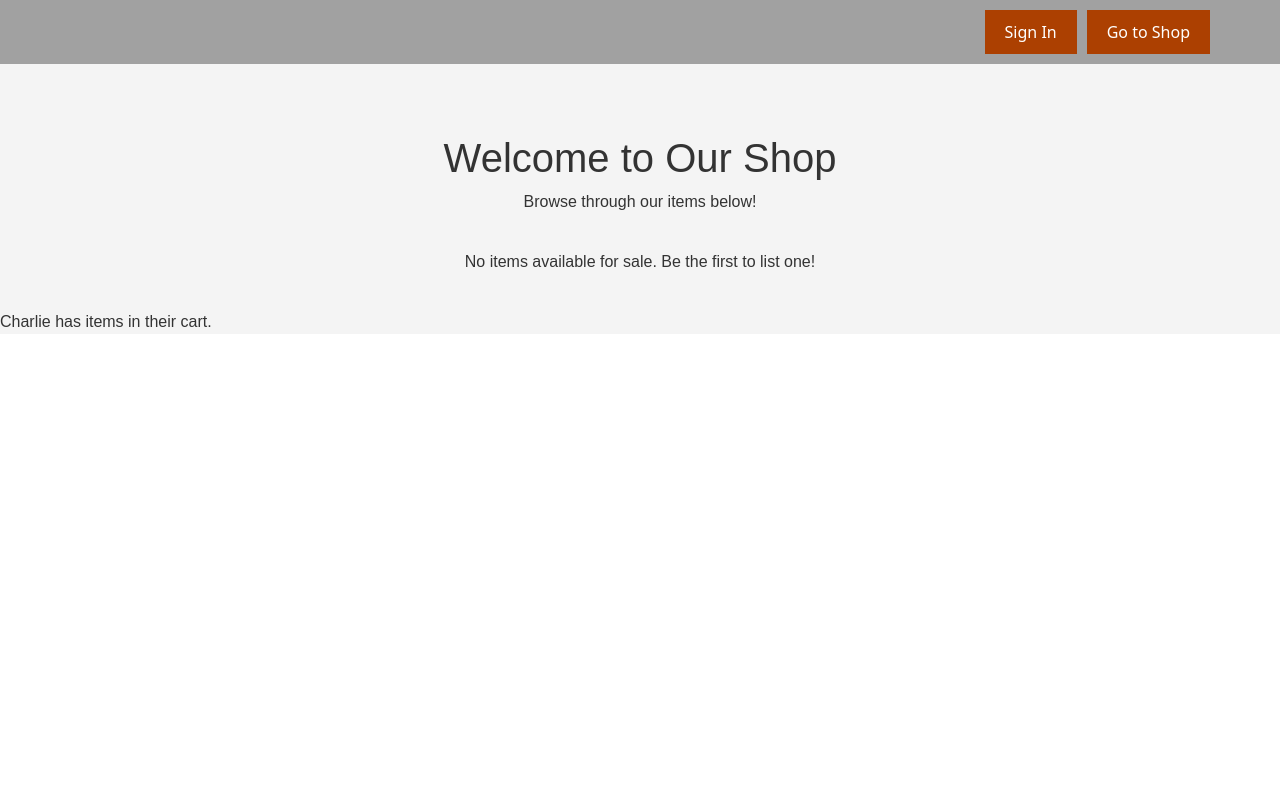
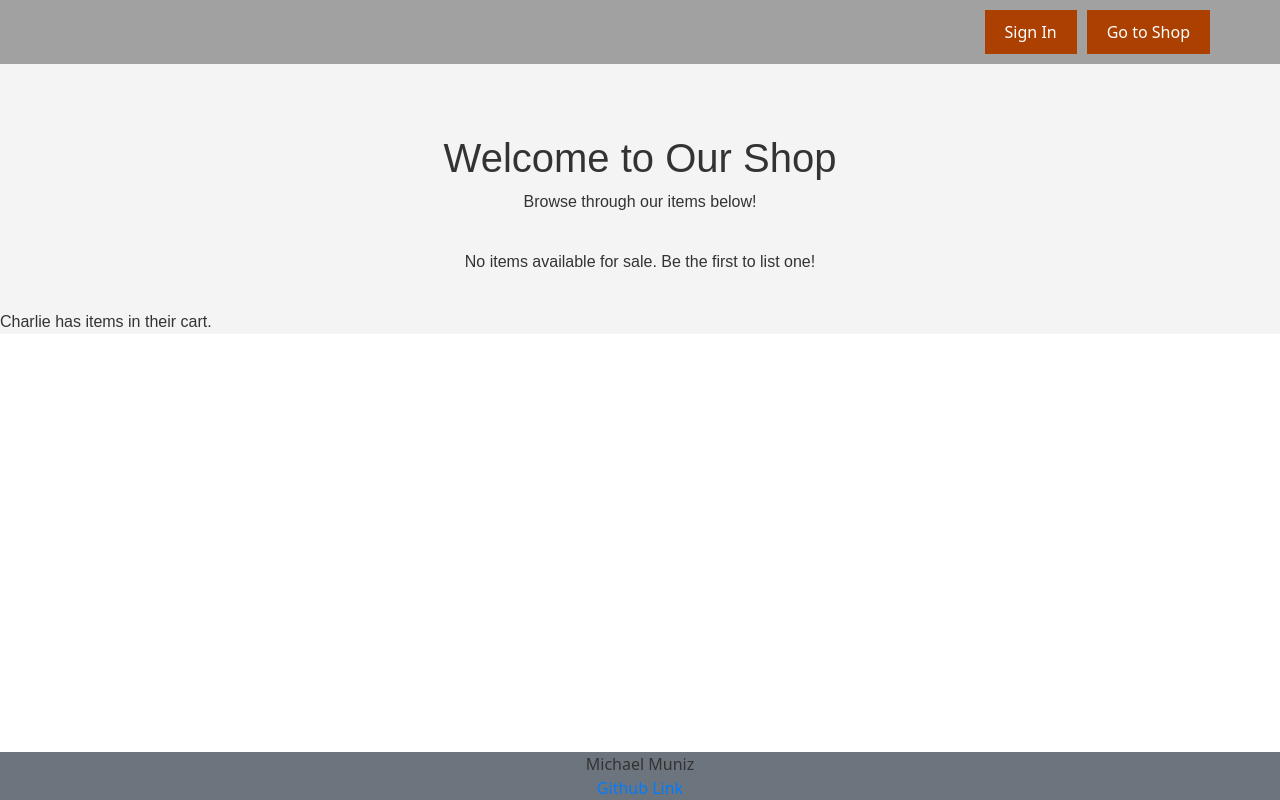
Before and after one commit to michaeldmuniz/startup, a React (Vite) app: page / in a window 1280 px wide. Built offline with nearby package versions, Linux system fonts and the light colour scheme.

Commit message:
Fixed footer and added Github link

```diff
--- a/src/app.jsx
+++ b/src/app.jsx
@@ -45,6 +45,14 @@ export default function App() {
                 <Route path="/my-items" element={<MyItems />} />
                 <Route path="*" element={<NotFound />} />
             </Routes>
+            <footer>
+                <div className="container-fluid bg-secondary text-center">
+                    <p>Michael Muniz</p>
+                    <a href="https://github.com/michaeldmuniz/startup" target="_blank" rel="noopener noreferrer">
+                        Github Link
+                    </a>
+                </div>
+            </footer>
         </BrowserRouter>
     );
 }
```
Also changed, not shown: 1 other file (tests, documents, lock files or other folders).
